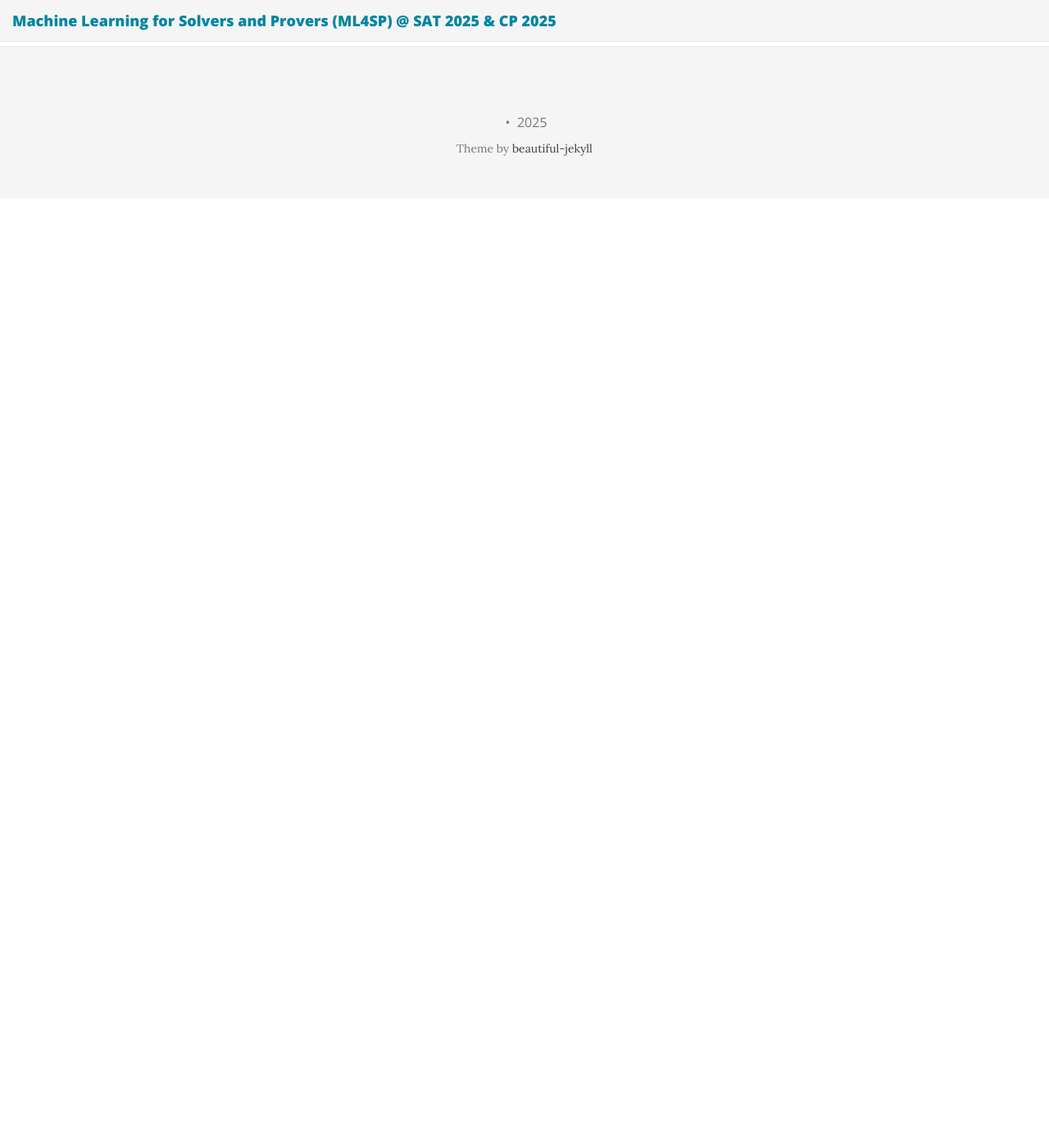
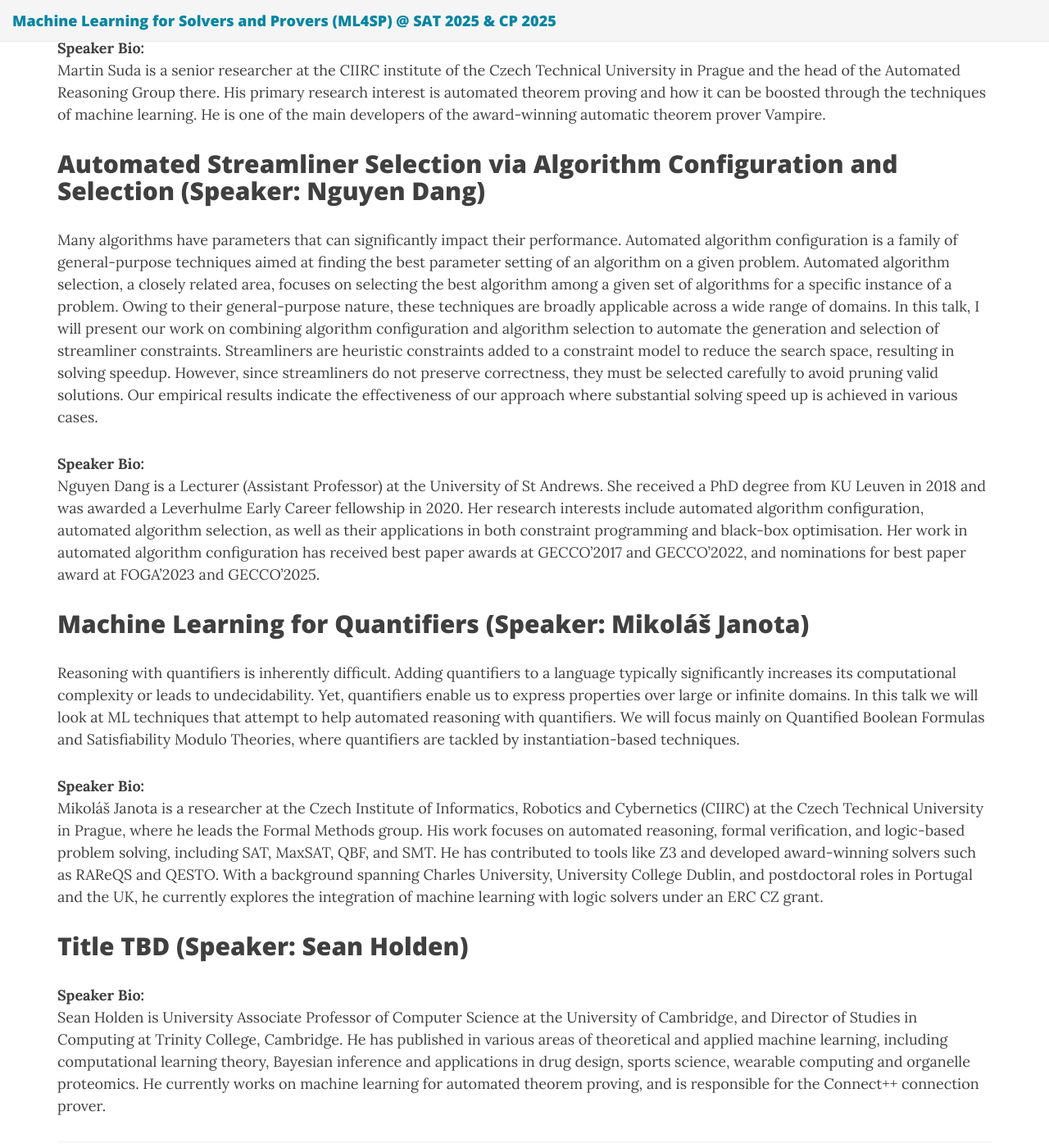
Before and after one commit to ml4sp/ml4sp.github.io, a Jekyll site: the page built from index.md, in a window 1280 px wide and 1400 px high, scrolled down 2449 px. Shown: the whole window at 82% size. Built offline with Jekyll 4.4.1, drawn with Linux system fonts in a browser that asks for light colours; nearby versions of some CDN libraries; before the commit the page ends 2691 px from its top, so only the background shows below that; some of the changed text lies outside the part shown.

Commit message:
add talk details, schedule, new speaker

```diff
--- a/_data/invitedtalks.yml
+++ b/_data/invitedtalks.yml
@@ -22,3 +22,9 @@ nguyen:
   title: "Leverhulme Early Career Fellow"
   affiliation: "University of St Andrews"
   img: "Nguyen_Dang_square.jpeg"
+sean:
+  name: "Sean Holden"
+  url: https://www.cl.cam.ac.uk/~sbh11/
+  title: "University Associate Professor"
+  affiliation: "University of Cambridge"
+  img: "Sean_Holden_square.jpg"
--- a/index.md
+++ b/index.md
@@ -26,11 +26,13 @@ title: Machine Learning for Solvers and Provers (ML4SP)
 <!-- <meta name="thumbnail" content="https://ml-for-solvers.github.io/img/aaai-small.jpeg" /> -->
 
 <nav>
-  <a href="#co-chairs">Panelists</a> |
+  <a href="#co-chairs">Co-chairs</a> |
   <a href="#invited-talks">Invited Talks</a> |
   <a href="#overview">Overview</a> |
-  <a href="#scope">Schedule</a> |
-  <a href="#organizers">Presenters</a> |
+  <a href="#schedule">Schedule</a> |
+  <a href="#talk-details">Talk Details</a> |
+  <a href="#scope">Scope</a> |
+  <a href="#organizers">Organizers</a> |
 </nav>
 
 <hr>
@@ -83,6 +85,51 @@ Learning and reasoning have been the two foundational pillars of AI since its in
 In particular, machine learning (ML) has had a substantial impact on SAT/SMT and CP solvers, as well as automated theorem provers. Recent advances have demonstrated the power of ML to inform solver heuristics, guide proof search, and optimize algorithm portfolios.
 
 Despite growing interest in this direction, work on ML for solvers and provers is often scattered across multiple research communities — SAT, SMT, CP, theorem proving, formal methods, and machine learning - with few opportunities for focused interaction. This workshop aims to bring together researchers and practitioners working at the intersection of machine learning and formal reasoning systems. It provides a forum for the presentation of recent work, the exchange of ideas, and the fostering of collaboration between these communities.
+
+<hr>
+
+# Schedule
+
+| Time | Event | Speaker |
+|------|-------|---------|
+| 11:00 - 11:45 | Machine Learning Guidance for an Automatic Theorem Prover | Martin Suda |
+| 11:45 - 12:30 | Automated Streamliner Selection via Algorithm Configuration and Selection | Nguyen Dang |
+| 12:30 - 13:30 | Lunch Break | |
+| 13:30 - 14:15 | Machine Learning for Quantifiers | Mikoláš Janota |
+| 14:15 - 15:00 | TBD | Sean Holden |
+| 15:00 - 15:30 | Coffee Break | |
+| 15:30 - 16:15 | TBD | Bistra Dilkina |
+| 16:15 - 17:00 | Panel | |
+
+<hr>
+
+# Talk Details
+
+## Machine Learning Guidance for an Automatic Theorem Prover (Speaker: Martin Suda)
+
+In automatic theorem provers (ATPs) based on saturation---the predominant paradigm---the most promising applications of machine learning (ML) target the so-called clause selection heuristic, which helps decide which lemma to consider next for inference. The most promising systems in this category invariably learn from past successes: the lemmas that ultimately appeared in discovered proofs. In this talk, I will outline how such systems work, including those based on supervised learning and those inspired by reinforcement learning. I will also share general insights from my experience developing a neurally guided clause selection heuristic in the ATP Vampire.
+
+**Speaker Bio:**
+Martin Suda is a senior researcher at the CIIRC institute of the Czech Technical University in Prague and the head of the Automated Reasoning Group there. His primary research interest is automated theorem proving and how it can be boosted through the techniques of machine learning. He is one of the main developers of the award-winning automatic theorem prover Vampire.
+
+## Automated Streamliner Selection via Algorithm Configuration and Selection (Speaker: Nguyen Dang)
+
+Many algorithms have parameters that can significantly impact their performance. Automated algorithm configuration is a family of general-purpose techniques aimed at finding the best parameter setting of an algorithm on a given problem. Automated algorithm selection, a closely related area, focuses on selecting the best algorithm among a given set of algorithms for a specific instance of a problem. Owing to their general-purpose nature, these techniques are broadly applicable across a wide range of domains. In this talk, I will present our work on combining algorithm configuration and algorithm selection to automate the generation and selection of streamliner constraints. Streamliners are heuristic constraints added to a constraint model to reduce the search space, resulting in solving speedup. However, since streamliners do not preserve correctness, they must be selected carefully to avoid pruning valid solutions. Our empirical results indicate the effectiveness of our approach where substantial solving speed up is achieved in various cases.
+
+**Speaker Bio:**
+Nguyen Dang is a Lecturer (Assistant Professor) at the University of St Andrews. She received a PhD degree from KU Leuven in 2018 and was awarded a Leverhulme Early Career fellowship in 2020. Her research interests include automated algorithm configuration, automated algorithm selection, as well as their applications in both constraint programming and black-box optimisation. Her work in automated algorithm configuration has received best paper awards at GECCO'2017 and GECCO'2022, and nominations for best paper award at FOGA'2023 and GECCO'2025.
+
+## Machine Learning for Quantifiers (Speaker: Mikoláš Janota)
+
+Reasoning with quantifiers is inherently difficult. Adding quantifiers to a language typically significantly increases its computational complexity or leads to undecidability. Yet, quantifiers enable us to express properties over large or infinite domains. In this talk we will look at ML techniques that attempt to help automated reasoning with quantifiers. We will focus mainly on Quantified Boolean Formulas and Satisfiability Modulo Theories, where quantifiers are tackled by instantiation-based techniques.
+
+**Speaker Bio:**
+Mikoláš Janota is a researcher at the Czech Institute of Informatics, Robotics and Cybernetics (CIIRC) at the Czech Technical University in Prague, where he leads the Formal Methods group. His work focuses on automated reasoning, formal verification, and logic-based problem solving, including SAT, MaxSAT, QBF, and SMT. He has contributed to tools like Z3 and developed award-winning solvers such as RAReQS and QESTO. With a background spanning Charles University, University College Dublin, and postdoctoral roles in Portugal and the UK, he currently explores the integration of machine learning with logic solvers under an ERC CZ grant.
+
+## Title TBD (Speaker: Sean Holden)
+
+**Speaker Bio:**
+Sean Holden is University Associate Professor of Computer Science at the University of Cambridge, and Director of Studies in Computing at Trinity College, Cambridge. He has published in various areas of theoretical and applied machine learning, including computational learning theory, Bayesian inference and applications in drug design, sports science, wearable computing and organelle proteomics. He currently works on machine learning for automated theorem proving, and is responsible for the Connect++ connection prover.
 
 <hr>
 
```
Also changed, not shown: img/Sean_Holden_square.jpg (added).
